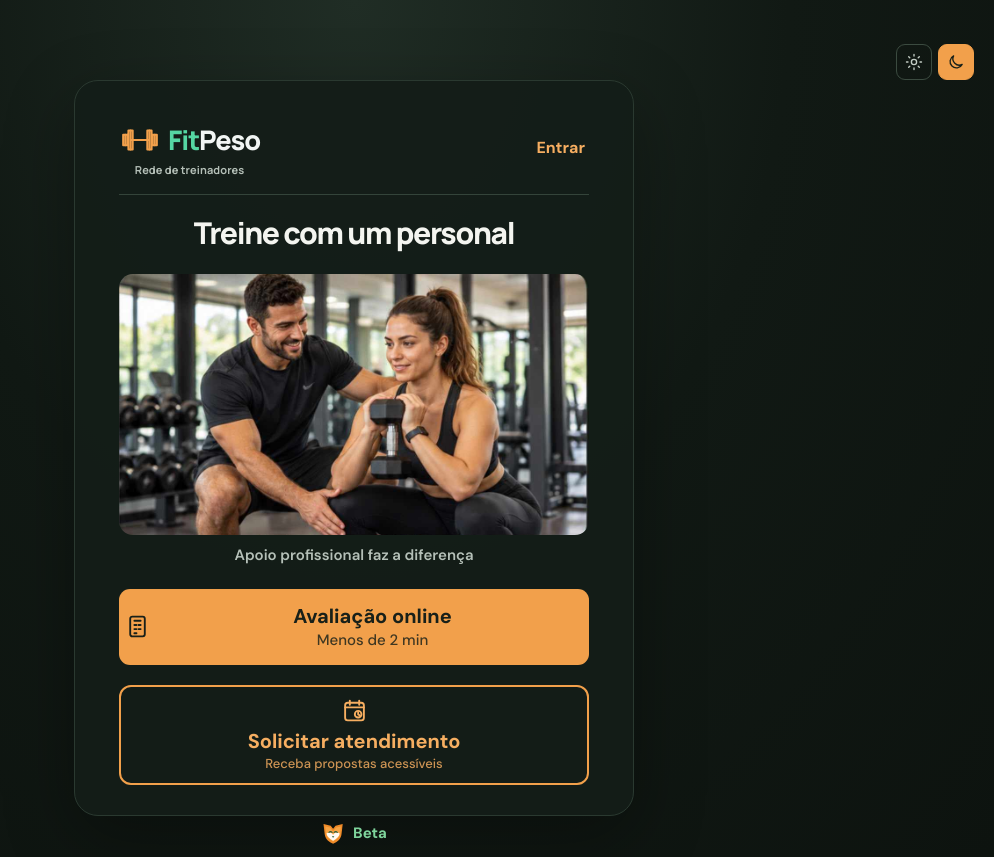
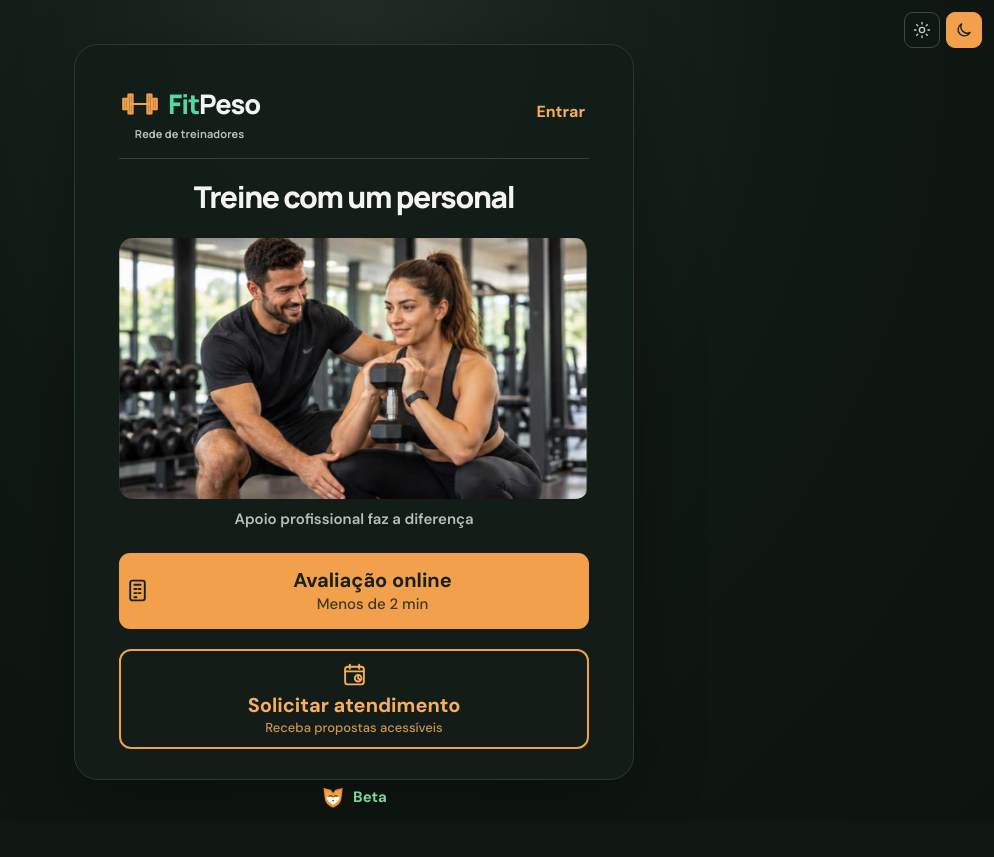
Before and after one commit to albertoapr/calculadoraimc, a Vue app: page / in a window 1280 px wide. Shown: the whole page, without its empty margins (286-1280 px from the left). After the commit the page ends 821 px from the top, so only its background shows below. Built offline with nearby package versions, Linux system fonts and the light colour scheme.

Commit message:
Posiciona seletor de tema no topo direito com botões acessíveis nos dois temas

```diff
--- a/src/assets/main.css
+++ b/src/assets/main.css
@@ -22,6 +22,7 @@ button, input, select { font: inherit; }
 button { cursor: pointer; }
 
 .page-shell {
+  position: relative;
   min-height: 100vh;
   padding: 44px 20px 24px;
   background: radial-gradient(ellipse at 50% 0%, #dceafd 0, #f1f6fd 46%, #f8faff 100%);
@@ -303,6 +304,9 @@ html[data-theme='dark'] .account-dropdown > summary { background: #1b2720; borde
 .request-form-title { font-size: 19px; text-align: center; }
 
 .theme-switch { display: flex; flex: 0 0 auto; justify-content: flex-end; gap: 6px; margin: 0; }
+.theme-switch-top { position: absolute; top: 12px; right: 12px; z-index: 20; }
+.theme-switch-top button { width: 44px; min-height: 44px; }
+html[data-theme='dark'] .theme-switch button.active { border-color: #f6ae61; color: #f6ae61; background: #2b342c; }
 .theme-switch button { display: grid; width: 36px; min-height: 36px; place-items: center; padding: 0; border: 1px solid var(--line); border-radius: 9px; color: var(--muted); background: transparent; }
 .theme-icon-button svg { width: 18px; height: 18px; fill: none; stroke: currentColor; stroke-linecap: round; stroke-linejoin: round; stroke-width: 1.8; }
 .theme-switch button.active { border-color: var(--blue); color: var(--blue-dark); background: #edf4ff; }
```
